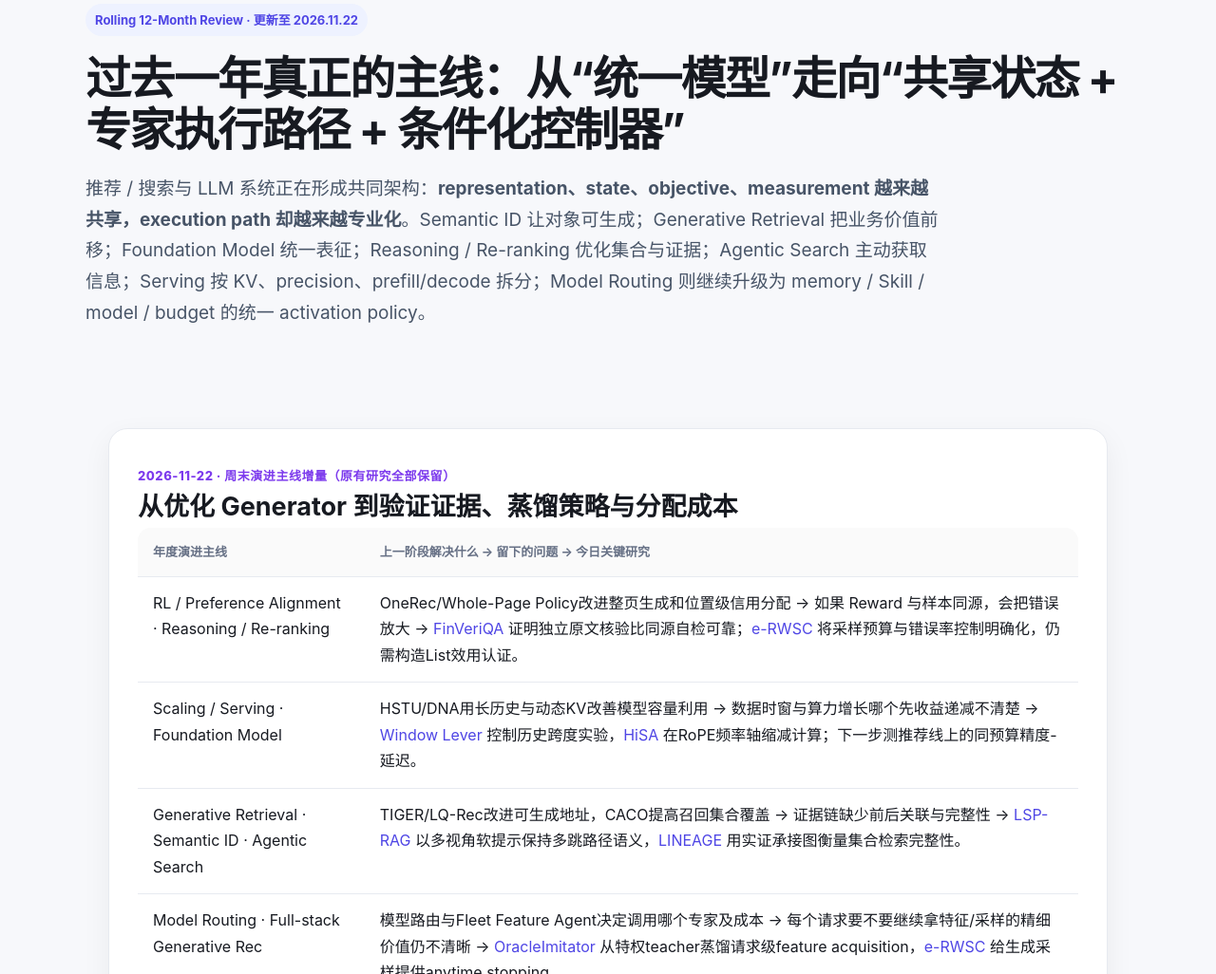
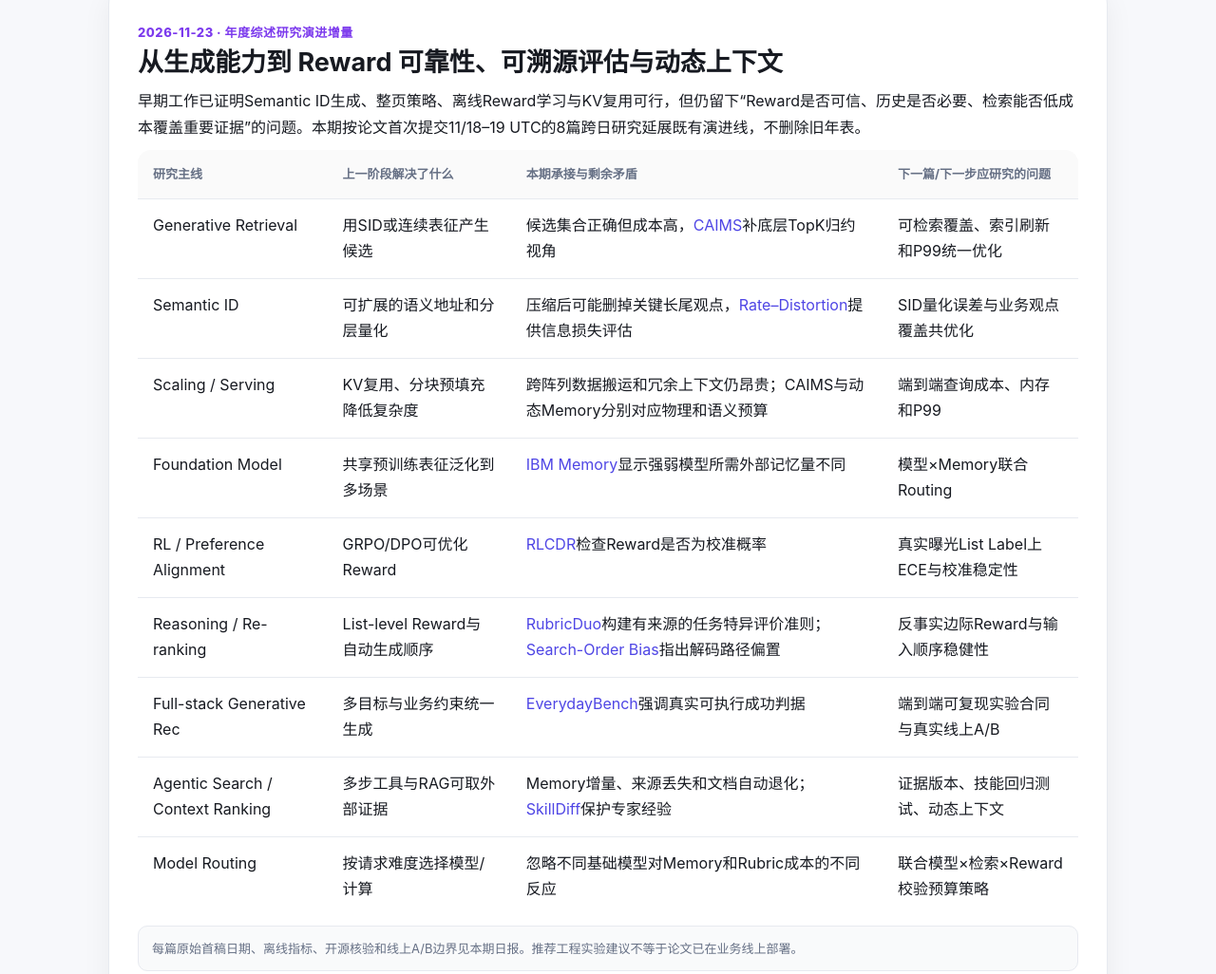
Before and after one commit to AugusXing/ai-rec-research, a plain HTML site: page year.html in a window 1280 px wide. Shown: the part 131-1157 px from the top of the page at 95% size. Drawn offline with Linux system fonts and the light colour scheme.

Commit message:
docs: 2026-11-23 extend year.html research lineage, preserve existing sections

```diff
--- a/year.html
+++ b/year.html
@@ -1,6 +1,16 @@
 <!doctype html><html lang="zh-CN"><head><title>年度综述｜AI × 推荐算法研究站</title><meta charset="utf-8"><meta name="viewport" content="width=device-width,initial-scale=1"><link rel="stylesheet" href="style.css"><meta name="description" content="AI × 推荐算法过去一年技术演进：Generative Retrieval、Semantic ID、Scaling/Serving、Foundation Model、RL/Preference Alignment、Reasoning/Re-ranking、Full-stack Generative Rec、Agentic Search/Context Ranking、Model Routing。"></head><body>
 <header><div class="wrap nav"><div class="brand"><a href="index.html">AI × 推荐算法研究站</a></div><nav><a href="index.html#latest">最新进展</a><a href="year.html"><b>年度综述</b></a><a href="paper-map.html">Paper Map</a><a href="pipeline-map.html">推荐链路</a><a href="index.html#archive">每日归档</a></nav></div></header>
-<main><div class="wrap hero"><span class="kicker">Rolling 12-Month Review · 更新至 2026.11.22</span><h1>过去一年真正的主线：从“统一模型”走向“共享状态 + 专家执行路径 + 条件化控制器”</h1><p class="lead">推荐 / 搜索与 LLM 系统正在形成共同架构：<b>representation、state、objective、measurement 越来越共享，execution path 却越来越专业化</b>。Semantic ID 让对象可生成；Generative Retrieval 把业务价值前移；Foundation Model 统一表征；Reasoning / Re-ranking 优化集合与证据；Agentic Search 主动获取信息；Serving 按 KV、precision、prefill/decode 拆分；Model Routing 则继续升级为 memory / Skill / model / budget 的统一 activation policy。</p></div>
+<main><section id="update-2026-11-23"><div class="wrap"><div class="paper"><div class="phase">2026-11-23 · 年度综述研究演进增量</div><h2>从生成能力到 Reward 可靠性、可溯源评估与动态上下文</h2><p>早期工作已证明Semantic ID生成、整页策略、离线Reward学习与KV复用可行，但仍留下“Reward是否可信、历史是否必要、检索能否低成本覆盖重要证据”的问题。本期按论文首次提交11/18–19 UTC的8篇跨日研究延展既有演进线，不删除旧年表。</p><div style="overflow-x:auto"><table class="table"><thead><tr><th>研究主线</th><th>上一阶段解决了什么</th><th>本期承接与剩余矛盾</th><th>下一篇/下一步应研究的问题</th></tr></thead><tbody>
+<tr><td>Generative Retrieval</td><td>用SID或连续表征产生候选</td><td>候选集合正确但成本高，<a href="daily/2026-11-23.html#p-2611.25141">CAIMS</a>补底层TopK归约视角</td><td>可检索覆盖、索引刷新和P99统一优化</td></tr>
+<tr><td>Semantic ID</td><td>可扩展的语义地址和分层量化</td><td>压缩后可能删掉关键长尾观点，<a href="daily/2026-11-23.html#p-2611.25151">Rate–Distortion</a>提供信息损失评估</td><td>SID量化误差与业务观点覆盖共优化</td></tr>
+<tr><td>Scaling / Serving</td><td>KV复用、分块预填充降低复杂度</td><td>跨阵列数据搬运和冗余上下文仍昂贵；CAIMS与动态Memory分别对应物理和语义预算</td><td>端到端查询成本、内存和P99</td></tr>
+<tr><td>Foundation Model</td><td>共享预训练表征泛化到多场景</td><td><a href="daily/2026-11-23.html#p-2611.26361">IBM Memory</a>显示强弱模型所需外部记忆量不同</td><td>模型×Memory联合Routing</td></tr>
+<tr><td>RL / Preference Alignment</td><td>GRPO/DPO可优化Reward</td><td><a href="daily/2026-11-23.html#p-2611.25135">RLCDR</a>检查Reward是否为校准概率</td><td>真实曝光List Label上ECE与校准稳定性</td></tr>
+<tr><td>Reasoning / Re-ranking</td><td>List-level Reward与自动生成顺序</td><td><a href="daily/2026-11-23.html#p-2611.25903">RubricDuo</a>构建有来源的任务特异评价准则；<a href="daily/2026-11-23.html#p-2611.25916">Search-Order Bias</a>指出解码路径偏置</td><td>反事实边际Reward与输入顺序稳健性</td></tr>
+<tr><td>Full-stack Generative Rec</td><td>多目标与业务约束统一生成</td><td><a href="daily/2026-11-23.html#p-2611.25146">EverydayBench</a>强调真实可执行成功判据</td><td>端到端可复现实验合同与真实线上A/B</td></tr>
+<tr><td>Agentic Search / Context Ranking</td><td>多步工具与RAG可取外部证据</td><td>Memory增量、来源丢失和文档自动退化；<a href="daily/2026-11-23.html#p-2611.25534">SkillDiff</a>保护专家经验</td><td>证据版本、技能回归测试、动态上下文</td></tr>
+<tr><td>Model Routing</td><td>按请求难度选择模型/计算</td><td>忽略不同基础模型对Memory和Rubric成本的不同反应</td><td>联合模型×检索×Reward校验预算策略</td></tr>
+</tbody></table></div><p class="note">每篇原始首稿日期、离线指标、开源核验和线上A/B边界见本期日报。推荐工程实验建议不等于论文已在业务线上部署。</p></div></div></section><div class="wrap hero"><span class="kicker">Rolling 12-Month Review · 更新至 2026.11.22</span><h1>过去一年真正的主线：从“统一模型”走向“共享状态 + 专家执行路径 + 条件化控制器”</h1><p class="lead">推荐 / 搜索与 LLM 系统正在形成共同架构：<b>representation、state、objective、measurement 越来越共享，execution path 却越来越专业化</b>。Semantic ID 让对象可生成；Generative Retrieval 把业务价值前移；Foundation Model 统一表征；Reasoning / Re-ranking 优化集合与证据；Agentic Search 主动获取信息；Serving 按 KV、precision、prefill/decode 拆分；Model Routing 则继续升级为 memory / Skill / model / budget 的统一 activation policy。</p></div>
 <section id="update-2026-11-22"><div class="wrap"><div class="paper"><div class="phase">2026-11-22 · 周末演进主线增量（原有研究全部保留）</div><h2>从优化 Generator 到验证证据、蒸馏策略与分配成本</h2><div style="overflow-x:auto"><table class="table"><thead><tr><th>年度演进主线</th><th>上一阶段解决什么 → 留下的问题 → 今日关键研究</th></tr></thead><tbody>
 <tr><td>RL / Preference Alignment · Reasoning / Re-ranking</td><td>OneRec/Whole-Page Policy改进整页生成和位置级信用分配 → 如果 Reward 与样本同源，会把错误放大 → <a href="daily/2026-11-22.html#p-2611-25071">FinVeriQA</a> 证明独立原文核验比同源自检可靠；<a href="daily/2026-11-22.html#p-2611-26413">e-RWSC</a> 将采样预算与错误率控制明确化，仍需构造List效用认证。</td></tr>
 <tr><td>Scaling / Serving · Foundation Model</td><td>HSTU/DNA用长历史与动态KV改善模型容量利用 → 数据时窗与算力增长哪个先收益递减不清楚 → <a href="daily/2026-11-22.html#p-2611-26521">Window Lever</a> 控制历史跨度实验，<a href="daily/2026-11-22.html#p-2611-26363">HiSA</a> 在RoPE频率轴缩减计算；下一步测推荐线上的同预算精度-延迟。</td></tr>
```
